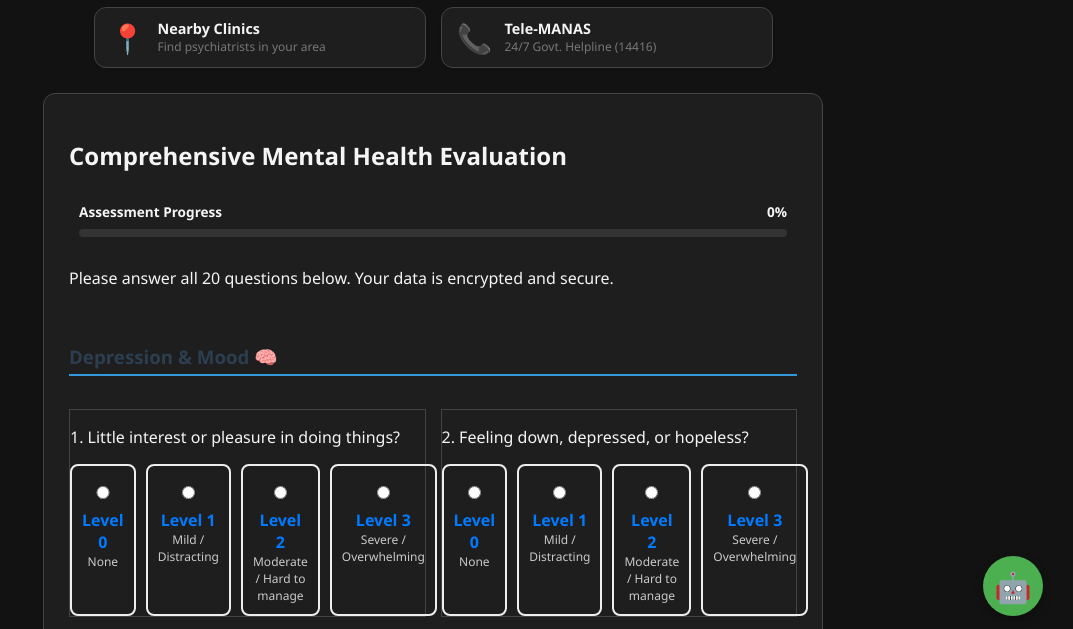
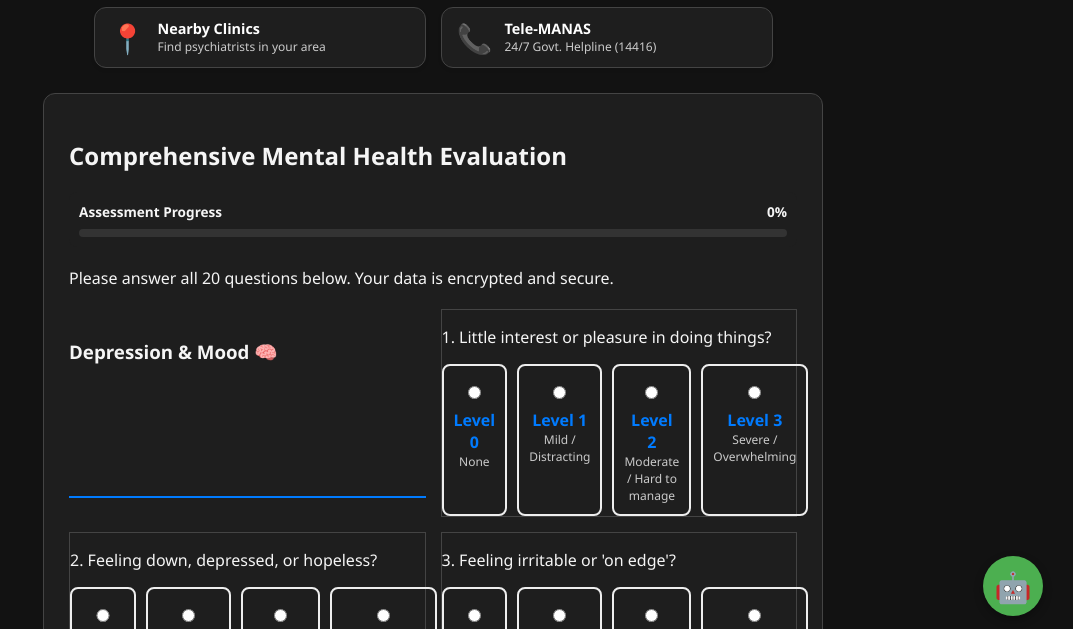
Before and after one commit to Yukeshj26/mental-health-app, a website: page public/dashboard.html in a window 1280 px wide. Both pictures are taken after a click on the button "Toggle Dark/Light Mode". Shown: the part 154-783 px from the top of the page, without its empty margins (207-1280 px from the left). Drawn offline with Linux system fonts and the light colour scheme; no server answers.

Commit message:
refactor: moved title centering to CSS and fixed dark mode visibility

```diff
--- a/public/dashboard.html
+++ b/public/dashboard.html
@@ -11,7 +11,7 @@
 </head>
 <body class="light">
     <header class="app-header">
-        <h1>Mental Well-Being Check</h1>
+       <h1 class="main-title">Mental Well-Being Check</h1>
         <div class="header-actions">
             <button class="btn-icon" onclick="toggleDarkMode()" title="Toggle Dark/Light Mode">🌙</button>
             <button class="btn-danger" onclick="handleLogout()">Logout</button>
--- a/public/style.css
+++ b/public/style.css
@@ -129,6 +129,13 @@ body.dark .progress-info {
 
 body.dark .progress-track {
     background: #333333; /* Darker track for better contrast with the fill */
+}
+body.dark .resource-text strong {
+    color: #ffffff;
+}
+
+body.dark .resource-text span {
+    color: #cccccc;
 }
 body.dark {
   --bg-color: #121212;
@@ -358,14 +365,10 @@ body.dark {
     font-weight: bold;
 }
 .category-header {
-    width: 100%;
-    padding: 15px 0 5px;
-    margin-top: 20px;
-    border-bottom: 2px solid #3498db;
-    color: #2c3e50;
-    grid-column: 1 / -1; /* If using grid */
+    border-bottom: 2px solid var(--primary-color);
+    text-align: left;
+    margin-top: 30px;
 }
-
 .question-card {
     background: var(--card-bg);
     color: var(--text-color); /* Ensures question text is bright */
```
Also changed, not shown: 1 other file.
